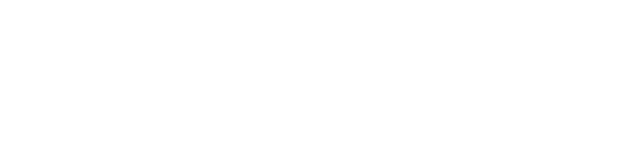
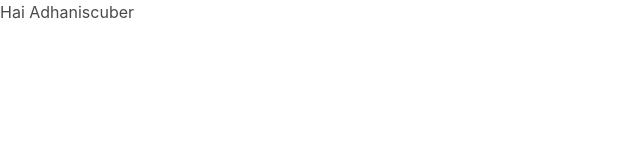
Before and after one commit to AdhanIsCuber/kulina-frontend, a plain HTML site: page index.html in a window 1280 px wide. Shown: the whole page, without its empty margins (0-640 px from the left). Drawn offline with Linux system fonts and the light colour scheme.

Commit message:
test for github pages

```diff
--- a/index.html
+++ b/index.html
@@ -12,6 +12,7 @@
   <link rel="stylesheet" href="/styles/bulma.min.css">
   <link rel="stylesheet" href="/styles/styles.css">
 </head>
+<h1>Hai Adhaniscuber</h1>
 
 <body>
 
```
